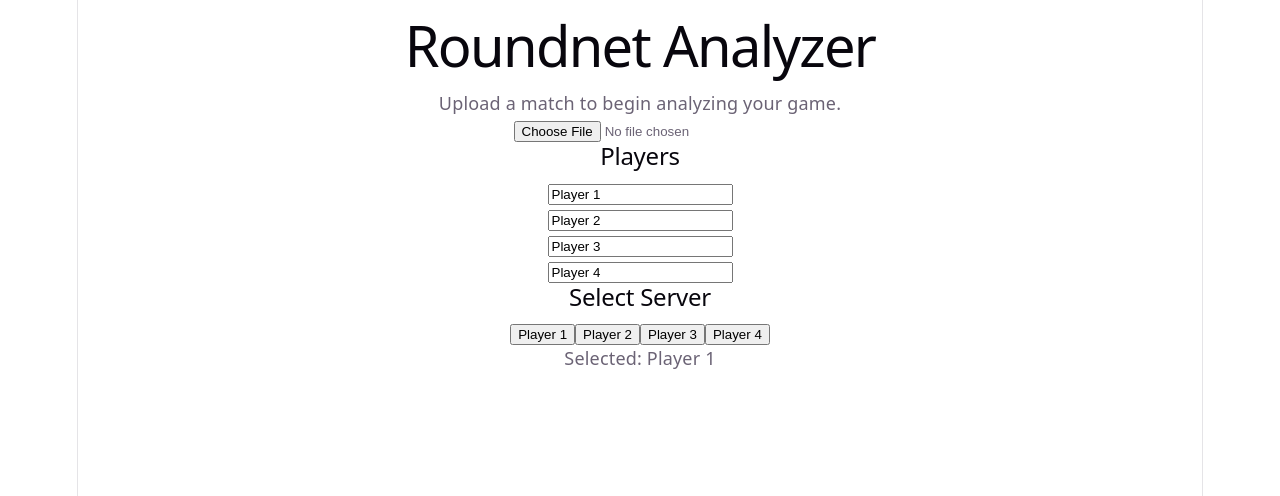
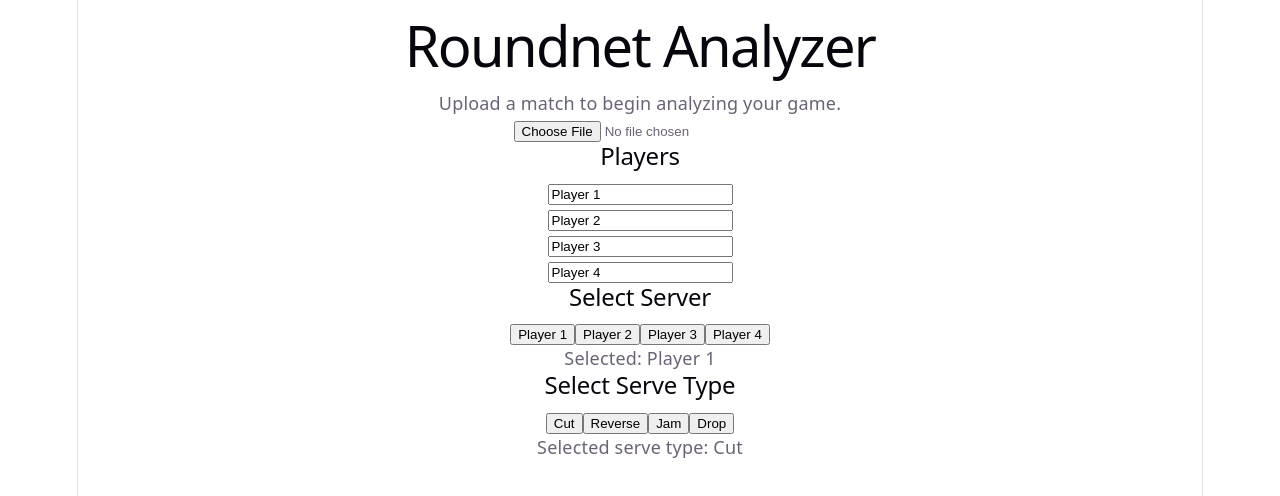
Before and after one commit to rubinchang07/roundnet-analyzer, a React (Vite) app: page / in a window 1280 px wide. Shown: the top 496 px of the page. Built offline with nearby package versions, Linux system fonts and the light colour scheme.

Commit message:
Added different serve types.

```diff
--- a/src/App.jsx
+++ b/src/App.jsx
@@ -12,6 +12,7 @@ function App() {
     "Player 3",
     "Player 4"
   ])
+  const [selectedServeType, setSelectedServeType] = useState("Cut")
 
   function handleVideoUpload(event) {
     const file = event.target.files[0]
@@ -29,7 +30,8 @@ function App() {
     const newServe = {
       timestamp: currentTime,
       player: selectedPlayer,
-      result: result
+      type: selectedServeType,
+      result
     }
 
     setServes([...serves, newServe])
@@ -95,6 +97,28 @@ function App() {
         ))}
 
         <p>Selected: {selectedPlayer}</p>
+
+        <div>
+          <h2>Select Serve Type</h2>
+
+          <button onClick={() => setSelectedServeType("Cut")}>
+            Cut
+          </button>
+
+          <button onClick={() => setSelectedServeType("Reverse")}>
+            Reverse
+          </button>
+
+          <button onClick={() => setSelectedServeType("Jam")}>
+            Jam
+          </button>
+
+          <button onClick={() => setSelectedServeType("Drop")}>
+            Drop
+          </button>
+
+          <p>Selected serve type: {selectedServeType}</p>
+        </div>
       </div>
 
       {videoURL && (
@@ -123,13 +147,15 @@ function App() {
           <h2>Serves</h2>
 
           <ul>
+            <ul>
               {serves.map((serve, index) => (
                 <li key={index}>
                   <button onClick={() => jumpToTimestamp(serve.timestamp)}>
-                  {serve.player} — Serve {index + 1} — {formatTime(serve.timestamp)} — {serve.result}
+                    #{index + 1} — {serve.player} — {serve.type} — {formatTime(serve.timestamp)} — {serve.result}
                   </button>
                 </li>
               ))}
+            </ul>
           </ul>
         </div>
       )}
```
Lines whose indentation alone changed are shown as unchanged.
